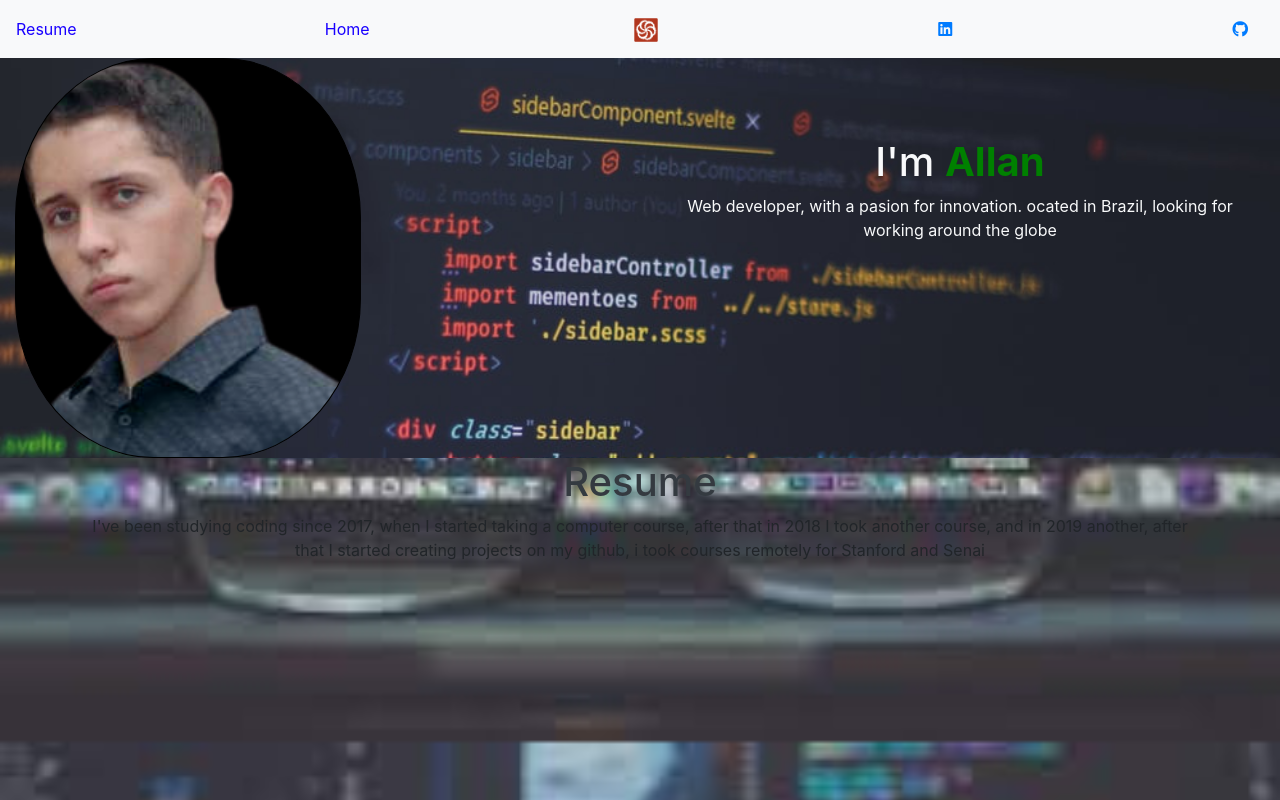
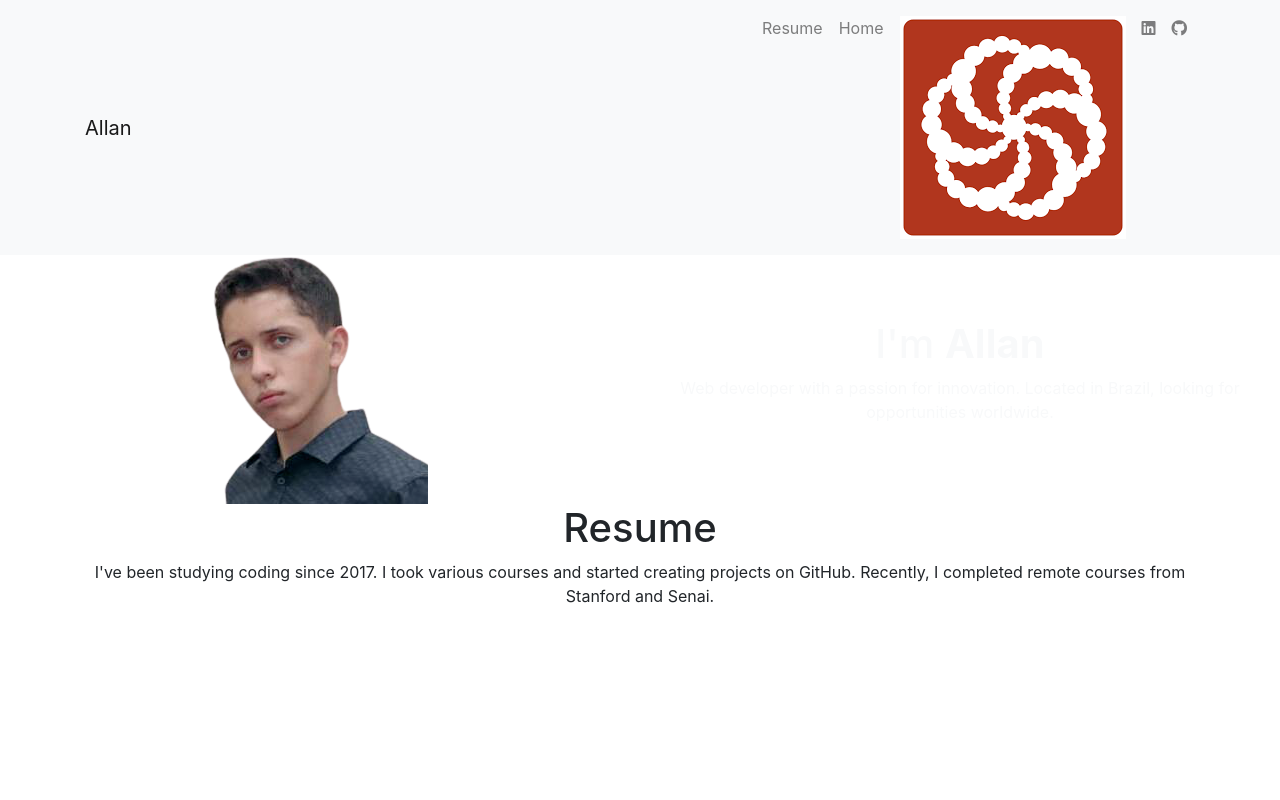
Before and after one commit to allanlealluz/Portfolio, a plain HTML site: page index.html in a window 1280 px wide. Drawn offline with nearby package versions, Linux system fonts and the light colour scheme; files whose address does not match are found by name.

Commit message:
changes 08/05 1

```diff
--- a/index.html
+++ b/index.html
@@ -4,39 +4,78 @@
     <meta charset="UTF-8">
     <meta http-equiv="X-UA-Compatible" content="IE=edge">
     <meta name="viewport" content="width=device-width, initial-scale=1.0">
-    <link rel='stylesheet' href='css/index.css'>
-    <link rel='icon' href='imgs/allone-removebg-preview (3).png'>
-    <link rel="stylesheet" href="https://pro.fontawesome.com/releases/v5.10.0/css/all.css" integrity="sha384-AYmEC3Yw5cVb3ZcuHtOA93w35dYTsvhLPVnYs9eStHfGJvOvKxVfELGroGkvsg+p" crossorigin="anonymous"/>
+    <title>Allan - Web Developer</title>
+    <!-- Bootstrap CSS -->
     <link rel="stylesheet" href="https://stackpath.bootstrapcdn.com/bootstrap/4.3.1/css/bootstrap.min.css" integrity="sha384-ggOyR0iXCbMQv3Xipma34MD+dH/1fQ784/j6cY/iJTQUOhcWr7x9JvoRxT2MZw1T" crossorigin="anonymous">
-    <title>Allan</title>
+    <!-- Font Awesome -->
+    <link rel="stylesheet" href="https://pro.fontawesome.com/releases/v5.10.0/css/all.css" integrity="sha384-AYmEC3Yw5cVb3ZcuHtOA93w35dYTsvhLPVnYs9eStHfGJvOvKxVfELGroGkvsg+p" crossorigin="anonymous">
+    <!-- Custom CSS -->
+    <link rel="stylesheet" href="css/styles.css">
+    <!-- Favicon -->
+    <link rel="icon" href="imgs/allone-removebg-preview (3).png">
 </head>
 <body>
-        <nav class="navbar bg-light">
-            <a href = 'resume.html' class='navtext'>Resume</a>
-            <a href="" class='navtext'>Home</a>
-            <a class="nav-link"href='https://www.codewars.com/users/allanlealluz'><img src='imgs/codewars.png'></a>
-            <a class="nav-link"href='https://www.linkedin.com/in/allan-leal-a19582196/'><i class='fab fa-linkedin'></i></a>
-            <a class="nav-link" href='https://github.com/allanlealluz'><i class='fab fa-github'></i></a>
-        </nav>
-    <div class="container-fluid" style=' background-image: url("imgs/bannemr.jpg"); background-repeat:no-repeat center center fixed;
-    -webkit-background-size: cover;
-    -moz-background-size: cover;
-    -o-background-size: cover;
-    background-size: cover'>
-    <div class="row">
-    <div class='col-sm'>
-        <img style='background:black;border-radius:40%;border:1px solid black;' src='imgs/allone-removebg-preview (3) (1).png'>
-    </div>
-    <div class='col-sm'>
-        <h1 class='text-lg-center text-light text'>I'm <strong>Allan</strong></h1>
-        <p class='text-lg-center text-light'>Web developer, with a pasion for innovation. ocated in Brazil, looking for working around the globe</p>
-    </div>
+    <!-- Navigation -->
+    <nav class="navbar navbar-expand-lg navbar-light bg-light">
+        <div class="container">
+            <a class="navbar-brand" href="#">Allan</a>
+            <button class="navbar-toggler" type="button" data-toggle="collapse" data-target="#navbarNav" aria-controls="navbarNav" aria-expanded="false" aria-label="Toggle navigation">
+                <span class="navbar-toggler-icon"></span>
+            </button>
+            <div class="collapse navbar-collapse" id="navbarNav">
+                <ul class="navbar-nav ml-auto">
+                    <li class="nav-item">
+                        <a class="nav-link" href="resume.html">Resume</a>
+                    </li>
+                    <li class="nav-item">
+                        <a class="nav-link" href="#">Home</a>
+                    </li>
+                    <li class="nav-item">
+                        <a class="nav-link" href="https://www.codewars.com/users/allanlealluz">
+                            <img src="imgs/codewars.png" alt="Codewars Profile">
+                        </a>
+                    </li>
+                    <li class="nav-item">
+                        <a class="nav-link" href="https://www.linkedin.com/in/allan-leal-a19582196/">
+                            <i class="fab fa-linkedin"></i>
+                        </a>
+                    </li>
+                    <li class="nav-item">
+                        <a class="nav-link" href="https://github.com/allanlealluz">
+                            <i class="fab fa-github"></i>
+                        </a>
+                    </li>
+                </ul>
+            </div>
+        </div>
+    </nav>
 
- </div>
- </div>
- <div class="container">
-     <h1 class='text-lg-center text-dark '>Resume</h1>
-     <p class='text-lg-center '>I've been studying coding since 2017, when I started taking a computer course, after that in 2018 I took another course, and in 2019 another, after that I started creating projects on my github, i took courses remotely for Stanford and Senai</p>
- </div>
+    <!-- Banner Section -->
+    <section class="banner">
+        <div class="container-fluid">
+            <div class="row">
+                <div class="col-sm d-flex align-items-center justify-content-center">
+                    <img src="imgs/allone-removebg-preview (3) (1).png" alt="Allan" class="img-fluid profile-img">
+                </div>
+                <div class="col-sm d-flex flex-column align-items-center justify-content-center">
+                    <h1 class="text-center text-light">I'm <strong>Allan</strong></h1>
+                    <p class="text-center text-light">Web developer with a passion for innovation. Located in Brazil, looking for opportunities worldwide.</p>
+                </div>
+            </div>
+        </div>
+    </section>
+
+    <!-- Resume Section -->
+    <section class="resume">
+        <div class="container">
+            <h1 class="text-center">Resume</h1>
+            <p class="text-center">I've been studying coding since 2017. I took various courses and started creating projects on GitHub. Recently, I completed remote courses from Stanford and Senai.</p>
+        </div>
+    </section>
+
+    <!-- Bootstrap JS and jQuery -->
+    <script src="https://code.jquery.com/jquery-3.5.1.slim.min.js"></script>
+    <script src="https://cdn.jsdelivr.net/npm/@popperjs/core@2.5.4/dist/umd/popper.min.js"></script>
+    <script src="https://stackpath.bootstrapcdn.com/bootstrap/4.5.2/js/bootstrap.min.js"></script>
 </body>
 </html>
```
